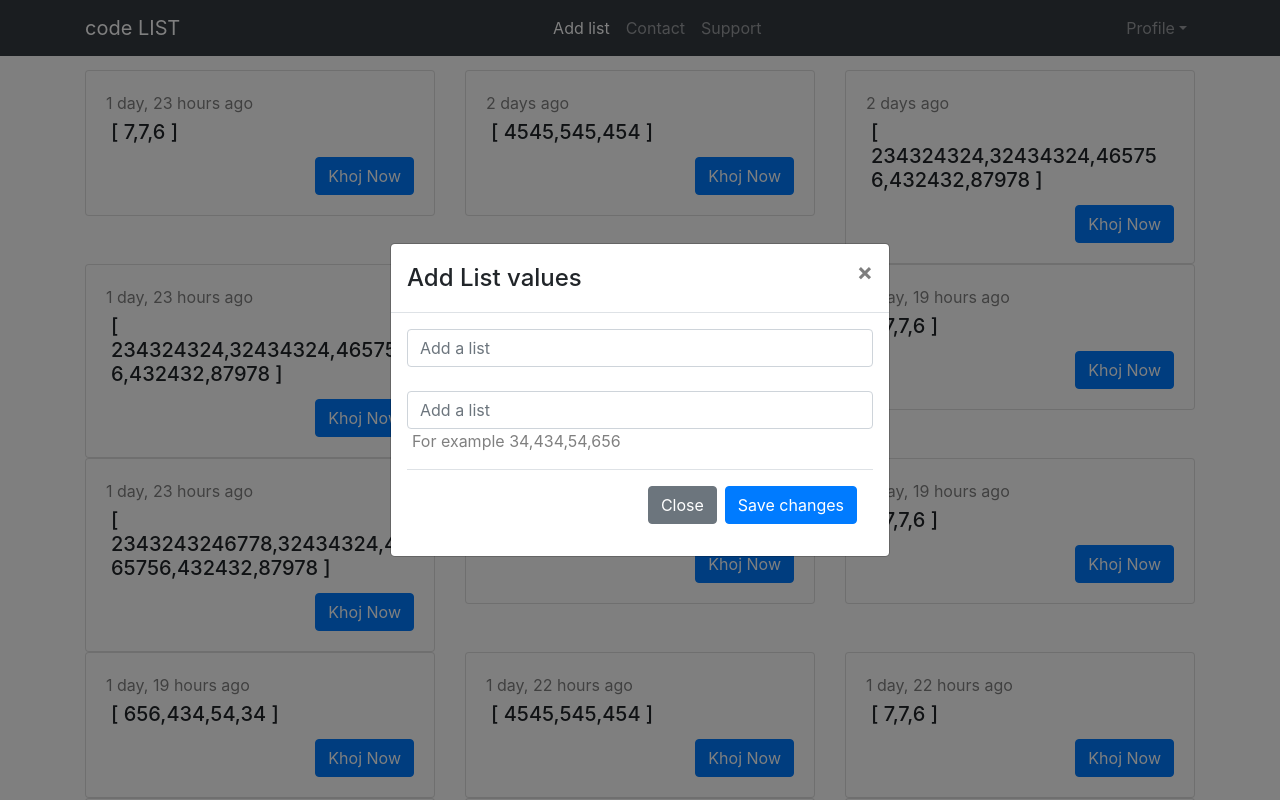
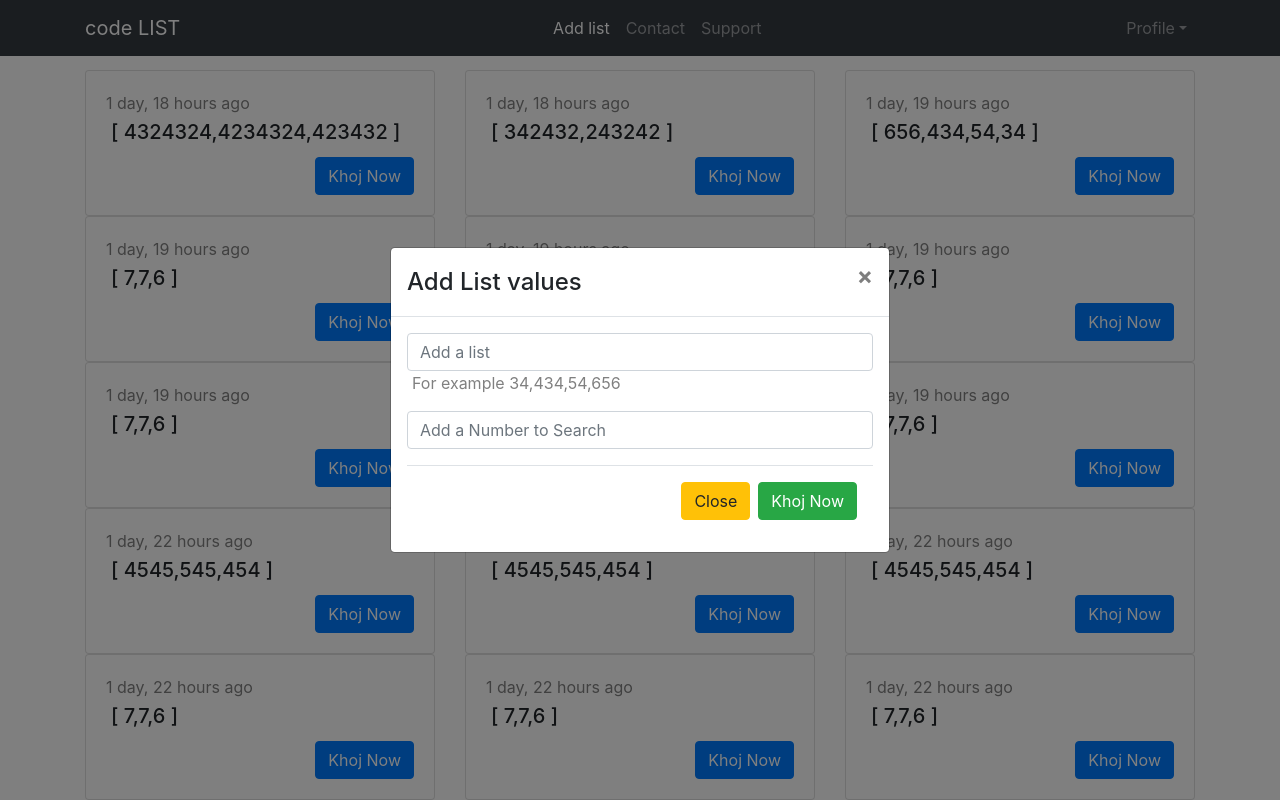
Before and after one commit to yeazin/Project-Coding-Pari-Na, a Django app: page / in a window 1280 px wide, after a click on "Add list". Run offline with Django 4.2, Linux system fonts and the light colour scheme; a user stored in the database is signed in; data comes from the database, SQL or seed files in the repository; both versions use the stored data as it was after the commit; some libraries are stand-ins or nearby versions.

Commit message:
added List input validation

```diff
--- a/static/js/custom_js.js
+++ b/static/js/custom_js.js
@@ -23,3 +23,29 @@ function add_value_to_storage(){
   let search_value = document.getElementById('get_value').value;
   localStorage.setItem('search_value',search_value)
 }
+
+
+
+function list_given_checker(){
+  let check_input = document.getElementById('list_checker').value.replaceAll(' ', '');
+  const list_input_format = /^[0-9 ,]+$/g;
+  const double_comma = /(,{2,})/g;
+
+
+  if (!list_input_format.test(check_input)){
+      document.getElementById('error_show').style.color = "red";
+      document.getElementById('error_show').innerHTML = "Please Type Number only";
+  }else if(double_comma.test(check_input)){
+      document.getElementById('error_show').style.color = "red";
+      document.getElementById('error_show').innerHTML = "Please return a list with single seprated comma.For example ( 23,32,545 )";
+      // alert('please return a list with single seprated comma')
+  }else if (check_input[0] == ',' || check_input.slice(-1) == ','){
+      document.getElementById('error_show').style.color = "red";
+      document.getElementById('error_show').innerHTML = "Please Remove First or Last Comma";
+
+  }else{
+      document.getElementById('error_show').style.color = "green";
+      document.getElementById('error_show').innerHTML = "Looking Good !!";
+      document.getElementById('list_checker').value = check_input;
+  }
+}
--- a/static/js/search_value.js
+++ b/static/js/search_value.js
@@ -31,11 +31,15 @@ function add_value_after_post(){
         console.log("found");
         console.log(convert_to_arrays);
         document.getElementById('result').innerHTML = "True"
+
     }else{
         console.log("Not found");
         console.log(convert_to_arrays);
         document.getElementById('result').innerHTML = "False"
+
     }
+
+    localStorage.removeItem('search_value');
 }
 
 
--- a/structure/codelist/views.py
+++ b/structure/codelist/views.py
@@ -18,7 +18,7 @@ class ListInputView(View):
         list_obj = ListInput.objects.filter(
             profile = current_user.id,
             is_active = True
-        ).order_by('-id')
+        ).order_by('-created_at')
         return render(request,'list/list_create.html',{
             'list_input':list_obj
         })
--- a/templates/base/base.html
+++ b/templates/base/base.html
@@ -4,10 +4,6 @@
     <!-- Required meta tags -->
     <meta charset="utf-8">
     <meta name="viewport" content="width=device-width, initial-scale=1, shrink-to-fit=no">
-
-    <!-- Bootstrap CSS -->
-    <!-- <link rel="stylesheet" href="https://cdn.jsdelivr.net/npm/bootstrap@4.4.1/dist/css/bootstrap.min.css" integrity="sha384-Vkoo8x4CGsO3+Hhxv8T/Q5PaXtkKtu6ug5TOeNV6gBiFeWPGFN9MuhOf23Q9Ifjh" crossorigin="anonymous">
-     -->
     {% load static %}
     <link rel="stylesheet" href="{% static 'css/bootstrap@4.4.1.css' %}">
     <script src="{% static 'js/htmx.js' %}"></script>
@@ -36,14 +32,20 @@
           <form method="POST" action="{% url 'list' %}">
               {% csrf_token %}
               <div class="form-group">
-                <input type="text" placeholder="Add a list" class="form-control" name="list" required>
-                <br>
-                <input type="text" placeholder="Add a list" class="form-control" id="get_value" required>
-                <span style="padding:5px ; color:rgb(128, 128, 128)">For example 34,434,54,656 </span>
+                <div class="form-group">
+                    <input type="text" placeholder="Add a list"
+                      class="form-control" name="list"
+                      id="list_checker" onkeyup="list_given_checker()" required>
+                    <span id="error_show" style="padding:5px ; color:rgb(128, 128, 128)">For example 34,434,54,656 </span>
+                </div>
+                <div class="form-group">
+                    <input type="number" placeholder="Add a Number to Search" class="form-control" id="get_value" required>
+                </div>
+
               </div>
               <div class="modal-footer">
-                  <button type="button" class="btn btn-secondary" data-dismiss="modal">Close</button>
-                  <button type="submit" class="btn btn-primary" onclick="add_value_to_storage()">Save changes</button>
+                  <button type="button" class="btn btn-warning" data-dismiss="modal">Close</button>
+                  <button type="submit" class="btn btn-success" onclick="add_value_to_storage()">Khoj Now </button>
                 </div>
             </form>
       </div>
--- a/templates/list/list_create.html
+++ b/templates/list/list_create.html
@@ -22,20 +22,7 @@
 </div>
 
 
-<input type="text" id="input_value" name="" id="" onblur="checkman()">
 
-<script>
-    function checkman(){
-        let get_value = document.getElementById('input_value').value;
-
-        if (get_value.includes(',') && get_value.includes('[0-9]')){
-            console.log("hi");
-
-        }else{
-            console.log("no")
-        }
-    }
-</script>
 
 
 
--- a/templates/list/single_value.html
+++ b/templates/list/single_value.html
@@ -9,11 +9,14 @@
 <button type="submit" onclick="searchlist()">Khoj Now</button>
 <p id="result"></p>
 
-
 {% block js_link %}
 {% load static %}
 <script src="{% static 'js/search_value.js' %}"></script>
 <!-- <script src="{% static 'js/custom_js.js' %}"></script> -->
+<script>
+
+
+</script>
 
 {% endblock %}
 {% endblock %}
```
Also changed, not shown: db.sqlite3.
